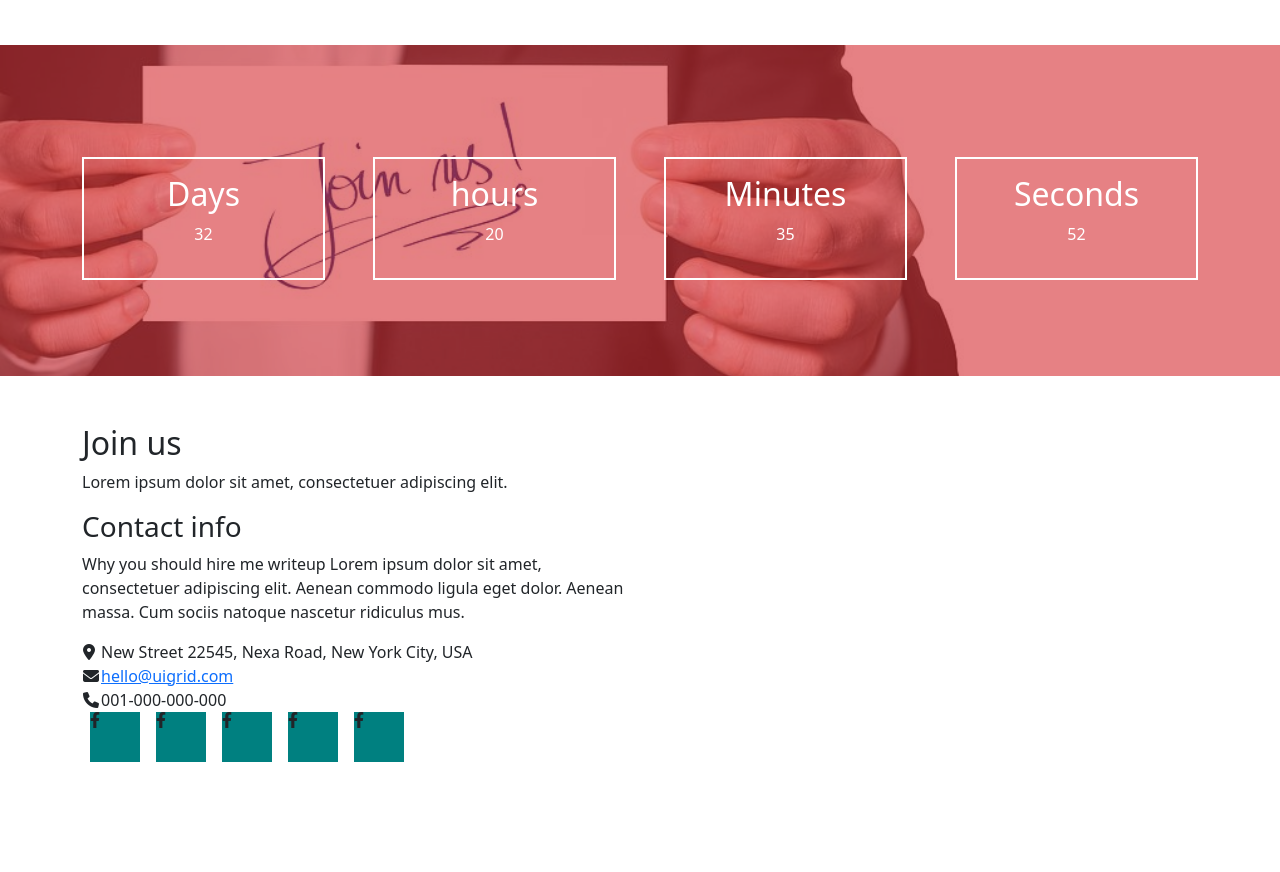
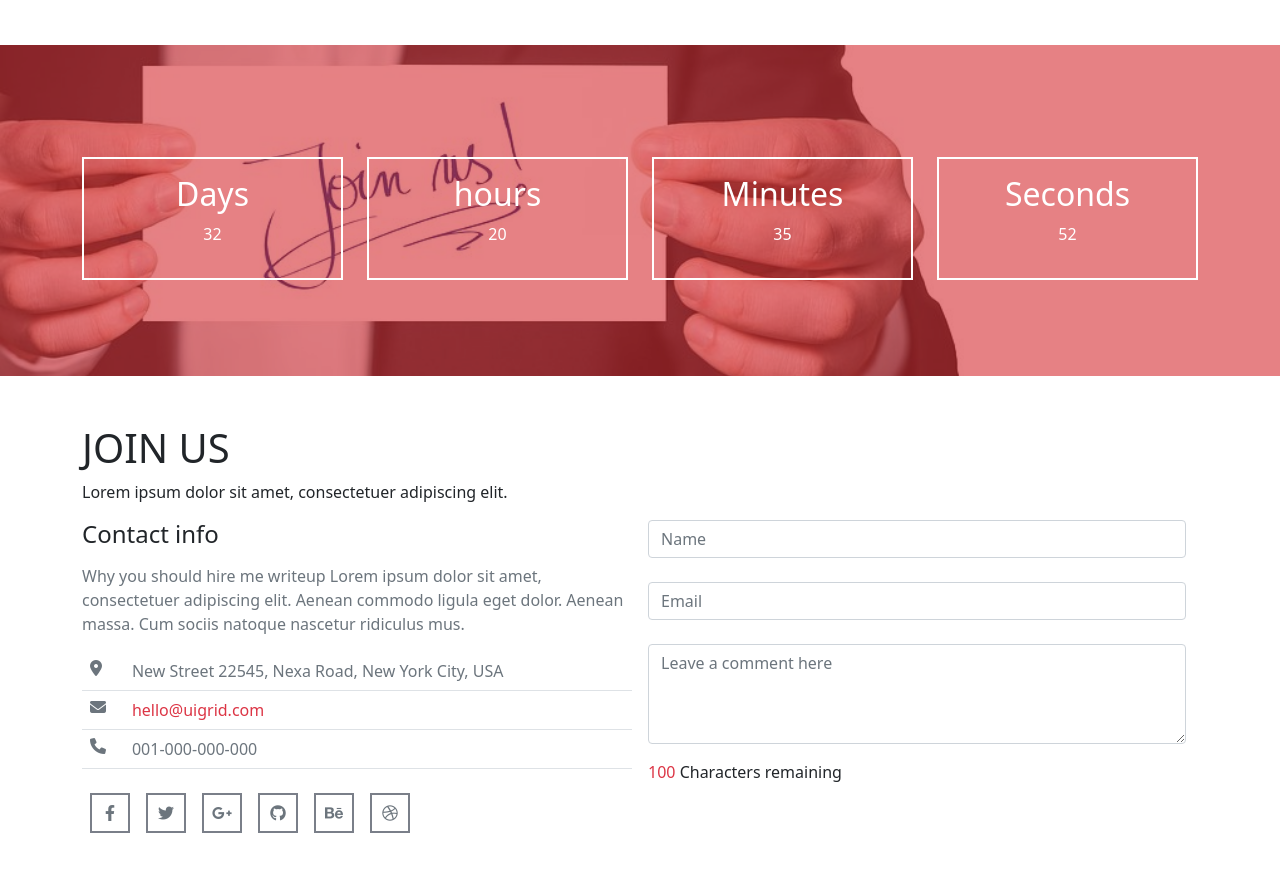
Before and after one commit to AmrDev95/Party-Website, a plain HTML site: page index.html in a window 1280 px wide. Shown: the part 1078-1950 px from the top of the page. Before the commit the page ends 1840 px from the top, so only its background shows below. Drawn offline with Linux system fonts and the light colour scheme.

Commit message:
Web Application finished

```diff
--- a/css/style.css
+++ b/css/style.css
@@ -32,8 +32,8 @@ h1{
     left: 0px;
     height: 100vh;
     transform: translateX(-100%);
-    width:15%;
     background-color: rgb(65,70,88);
+    z-index: 99999999999999999;
 }
 
 .nav-collapse{
@@ -55,8 +55,8 @@ h1{
     top: 10%;
 }
 
-ul li:hover{
-    color: rgba(214, 46, 51, 0.6);
+.nav-item a:hover{
+    color: rgba(214, 46, 51, 0.6) !important;
 }
 
 .close-button .fa-x:hover{
@@ -90,7 +90,15 @@ button:focus{
 }
 
 .icons-footer{
-    width: 50px;
-    height: 50px;
-    background-color: teal;
+    width: 40px;
+    height: 40px;
+    border: rgb(122,127,137) solid 2px
 }
+
+.icons-footer:hover{
+    border: rgb(217,111,123) solid 2px;
+}
+
+.icons-footer:hover i{
+    color: rgb(217,111,123) !important;
+}
--- a/index.html
+++ b/index.html
@@ -11,7 +11,7 @@
 <body>
 
     <!-- Header section -->
-    <header class="w-100 vh-100 home-section position-relative d-flex justify-content-center align-items-center">
+    <header class="w-100 vh-100 home-section position-relative d-flex justify-content-center align-items-center" id="home">
         <div class="home-effect w-100 h-100 position-absolute"></div>
         <div class="text-center position-absolute z-99 text-white">
             <h1>Egyptian Party</h1>
@@ -23,8 +23,8 @@
     <!-- Create side navbar -->
     <nav class="side-nav" id="sideNav">
         <button class="nav-collapse d-flex align-items-center text-white btn bg-transparent" id="navCollapse">
-            <i class="fa-solid text-white fs-3 fa-bars my-auto"></i>
-            <h3 class="me-1 ms-2 fs-3 my-auto">Open</h3>
+            <i class="fa-solid text-white fs-3 fa-bars my-auto" id="bars"></i>
+            <h3 class="me-1 ms-2 fs-3 my-auto" id="aaa">Open</h3>
         </button>
         <!-- close button -->
         <div class="position-absolute close-button" id="closeButton">
@@ -33,18 +33,18 @@
         <!-- End of close button -->
 
         <!-- list for navigation -->
-        <ul class="list-unstyled text-white fs-3 list-menu ps-3">
-            <li class="my-4">Home</li>
-            <li class="my-4">Details</li>
-            <li class="my-4">Duration</li>
-            <li class="my-4">Contact</li>
+        <ul class="list-unstyled text-white fs-3 list-menu ps-3 pe-5 me-5">
+            <li  class="my-4 nav-item"><a href="#home" class="text-decoration-none text-white">Home</a></li>
+            <li class="my-4 nav-item"><a href="#details" class="text-decoration-none text-white">Details</a></li>
+            <li class="my-4 nav-item"><a href="#duration" class="text-decoration-none text-white">Duration</a></li>
+            <li class="my-4 nav-item"><a href="#contact" class="text-decoration-none text-white">Contact</a></li>
         </ul>
         <!-- End of navigation list -->
     </nav>
     <!-- End of side bar -->
 
     <!-- Singers section -->
-    <section class="my-5 pb-5 mx-auto w-50 text-white">
+    <section class="my-5 pb-5 mx-auto w-50 text-white" id="details">
         <h4 class="w-100 text-center bg-theme mb-0 py-2 cursorPointer" id="singerButton1">Singer one</h4>
         <div class="w-100 p-3 bg-grey text-black" id="singerOne">
             <p>"Lorem ipsum dolor sit amet, consectetur adipiscing elit, sed do eiusmod tempor incididunt ut labore et dolore magna aliqua. Ut enim ad minim veniam, quis nostrud exercitation ullamco laboris nisi ut aliquip ex ea commodo consequat. Duis aute irure dolor in reprehenderit in voluptate velit esse cillum dolore eu fugiat nulla pariatur. Excepteur sint occaecat cupidatat non proident, sunt in culpa qui officia deserunt mollit anim id est laborum."</p>
@@ -66,10 +66,10 @@
 
 
     <!-- Start of Timer section -->
-    <section class="w-100 my-5 d-flex justify-content-center align-items-center timer-bg position-relative">
+    <section class="w-100 my-5 d-flex justify-content-center align-items-center timer-bg position-relative" id="duration">
         <div class="home-effect w-100 h-100 position-absolute"></div>
         <div class="container mx-auto">
-            <div class="row my-5 py-5 position-relative text-white z-99 gx-5 gy-3">
+            <div class="row my-5 py-5 position-relative text-white z-99 gy-3">
                 <div class="col-lg-3 col-md-6 col text-center">
                     <div class="border-timer py-3">
                         <h2>Days</h2>
@@ -100,42 +100,46 @@
     <!-- End of timer section -->
 
     <!-- Start of join us section -->
-    <section class="container">
-        <h2>Join us</h2>
+    <section class="container mb-5" id="contact">
+        <h2 class="fs-1">JOIN US</h2>
         <p>Lorem ipsum dolor sit amet, consectetuer adipiscing elit.</p>
         <div class="container-fluid">
-            <div class="row gy-3">
+            <div class="row gy-5">
                 <div class="col-md-6 ps-0 ms-0 pe-2">
-                    <h3>Contact info</h3>
-                    <p>Why you should hire me writeup Lorem ipsum dolor sit amet, consectetuer adipiscing elit. Aenean commodo ligula eget dolor. Aenean massa. Cum sociis natoque nascetur ridiculus mus.</p>
+                    <h4>Contact info</h4>
+                    <p class="mt-3 text-muted">Why you should hire me writeup Lorem ipsum dolor sit amet, consectetuer adipiscing elit. Aenean commodo ligula eget dolor. Aenean massa. Cum sociis natoque nascetur ridiculus mus.</p>
 
-                    <table>
+                    <table class="table text-muted">
                         <tr>
-                            <td><i class="fa-solid fa-location-dot"></i></td>
+                            <td><i class="text-muted fa-solid fa-location-dot"></i></td>
                             <td>New Street 22545, Nexa Road, New York City, USA</td>
                         </tr>
 
                         <tr>
-                            <td><i class="fa-solid fa-envelope"></i></td>
-                            <td><a href="">hello@uigrid.com</a></td>
+                            <td><i class="text-muted fa-solid fa-envelope"></i></td>
+                            <td><a href="#" class="text-decoration-none text-danger">hello@uigrid.com</a></td>
                         </tr>
 
                         <tr>
-                            <td><i class="fa-solid fa-phone"></i></td>
+                            <td><i class="text-muted fa-solid fa-phone"></i></td>
                             <td>001-000-000-000</td>
                         </tr>
                     </table>
 
-                    <div class="d-flex">
-                        <div class="icons-footer mx-2"><i class="fa-brands fa-facebook-f"></i></div>
-                        <div class="icons-footer mx-2"><i class="fa-brands fa-facebook-f"></i></div>
-                        <div class="icons-footer mx-2"><i class="fa-brands fa-facebook-f"></i></div>
-                        <div class="icons-footer mx-2"><i class="fa-brands fa-facebook-f"></i></div>
-                        <div class="icons-footer mx-2"><i class="fa-brands fa-facebook-f"></i></div>
+                    <div class="d-flex mt-4">
+                        <div class="icons-footer mx-2 d-flex justify-content-center align-items-center"><i class="fa-brands fa-facebook-f text-muted"></i></div>
+                        <div class="icons-footer mx-2 d-flex justify-content-center align-items-center"><i class="fa-brands fa-twitter text-muted"></i></div>
+                        <div class="icons-footer mx-2 d-flex justify-content-center align-items-center"><i class="fa-brands fa-google-plus-g text-muted"></i></div>
+                        <div class="icons-footer mx-2 d-flex justify-content-center align-items-center"><i class="fa-brands fa-github text-muted"></i></div>
+                        <div class="icons-footer mx-2 d-flex justify-content-center align-items-center"><i class="fa-brands fa-behance text-muted"></i></div>
+                        <div class="icons-footer mx-2 d-flex justify-content-center align-items-center"><i class="fa-brands fa-dribbble text-muted"></i></div>
                     </div>
                 </div>
                 <div class="col-md-6 ps-2 ms-0 ">
-
+                    <input type="text" class="form-control" placeholder="Name">
+                    <input type="email" class="form-control my-4" placeholder="Email">
+                    <textarea class="form-control mb-3" placeholder="Leave a comment here" id="messageText" style="height: 100px"></textarea>
+                    <p><span class="text-danger" id="charRemaining"></span> <span id="charText"> Characters remaining</span></p>
                 </div>
             </div>
         </div>
--- a/js/main.js
+++ b/js/main.js
@@ -1,4 +1,8 @@
 let navToggler =0;
+let chars =100;
+
+let bars = document.getElementById('bars');
+$("#charRemaining").html(chars);
 let countDownDate = new Date("Jul 25, 2022 19:00:00").getTime();
 setInterval(() => {
     let moment = new Date().getTime();
@@ -68,3 +72,31 @@ $("#singerButton4").click(function(){
     $("#singerOne").slideUp(500);
     console.log("1");
 });
+
+$("#messageText").keyup(function(){
+    let content = $("#messageText").val();
+    if(content.length<=100){
+        $("#charRemaining").html(`${100-content.length}`);
+        $("#charText").html(" Characters remaining");
+    }
+
+    else{
+        $("#charRemaining").html('You exceeded the limit !!');
+        $("#charText").html("");
+    }
+});
+
+$(window).scroll(function(){
+    // console.log($('.home-section').height()/2);
+    if($(window).scrollTop()>=$('.home-section').height()/2){
+        $('#aaa').css('color', 'rgb(0 ,0, 0)');
+        bars.classList.remove('text-white');
+        bars.classList.add('text-black');
+    }
+
+    else{
+        $('#aaa').css('color', 'rgb(255 , 255, 255)');
+        bars.classList.remove('text-black');
+        bars.classList.add('text-white');
+    }
+});
```
